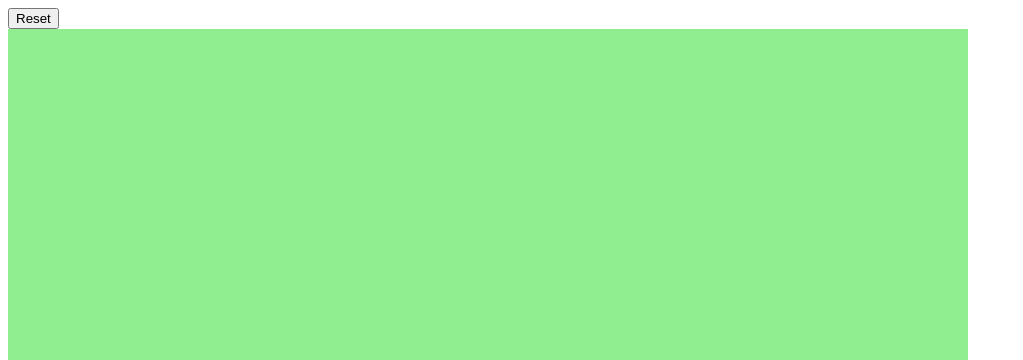
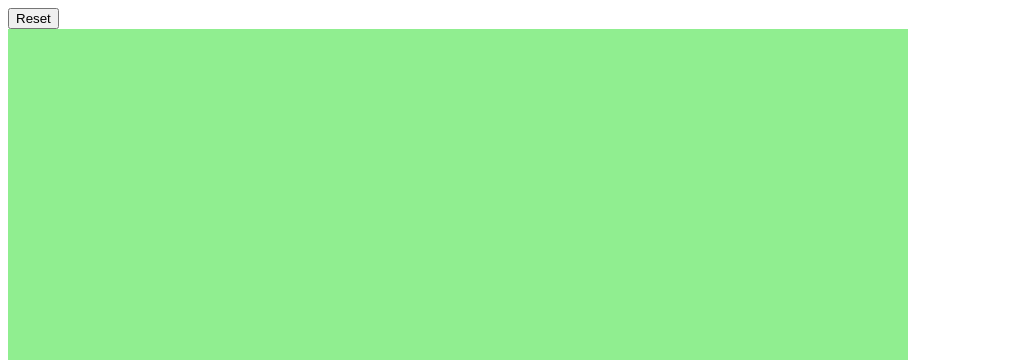
Before and after one commit to jadenenz/etch, a plain HTML site: page index.html in a window 1280 px wide. Shown: the top 360 px of the page, without its empty margins (0-1023 px from the left). Drawn offline with Linux system fonts and the light colour scheme.

Commit message:
program works as intended

```diff
--- a/index.html
+++ b/index.html
@@ -6,25 +6,21 @@
     <meta name="viewport" content="width=device-width, initial-scale=1.0">
     <title>Document</title>
     <style>
-        .container {
+
+
+.container {
    display: grid;
-   /*flex-wrap: wrap;*/
-   grid-template-columns: repeat(16, 1fr);
-   grid-template-rows: repeat(16, 1fr);
    background: lightgray;
-   width: 960px;
-   /*justify-items: stretch;*/
+   height: 900px;
+   width: 900px;
 }
 
 .gridSquare {
   background: lightgreen;
   height: 100%;
   width: 100%;
-  min-width:50px;
-  min-height: 50px;
-  /*flex-basis: 6.25vw;
-  /*justify-self: center;*/
-  /*align-self: stretch;*/
+  min-width:5px;
+  min-height: 5px;
 }
 
     </style>
```
